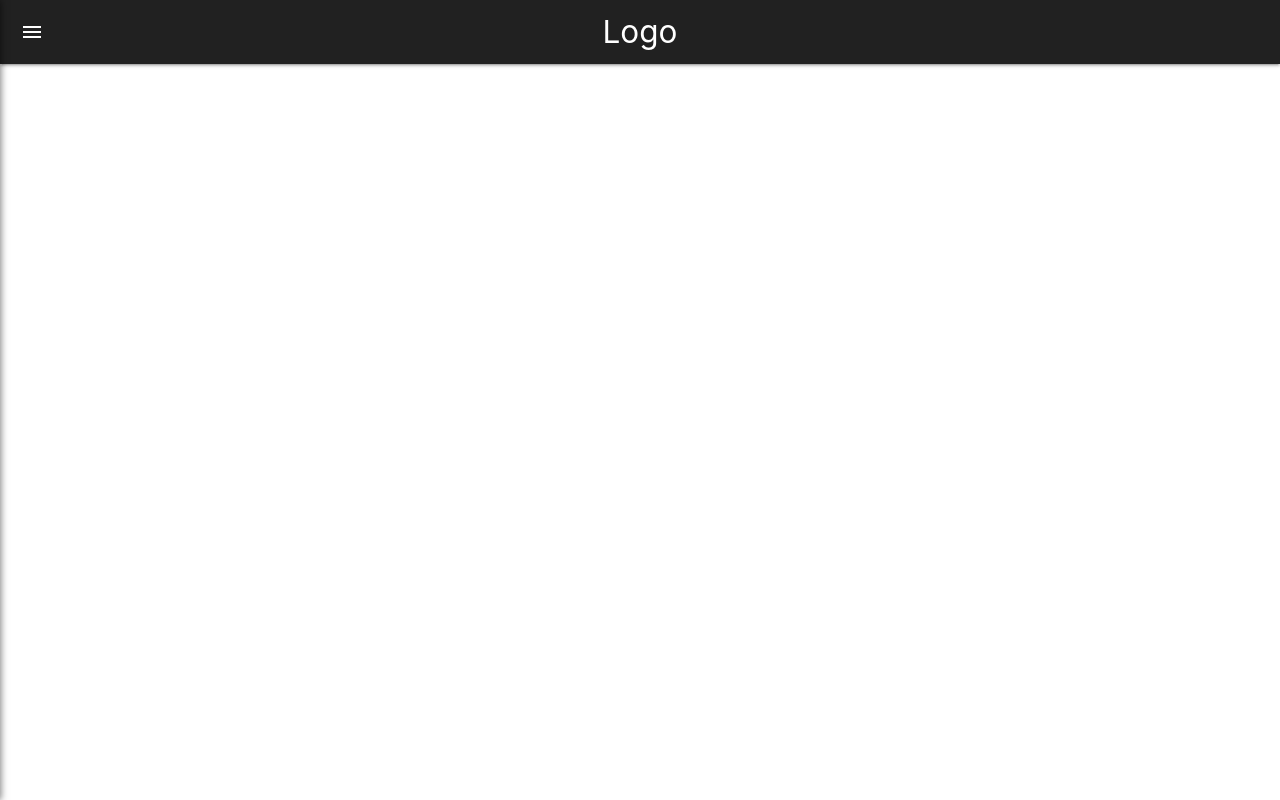
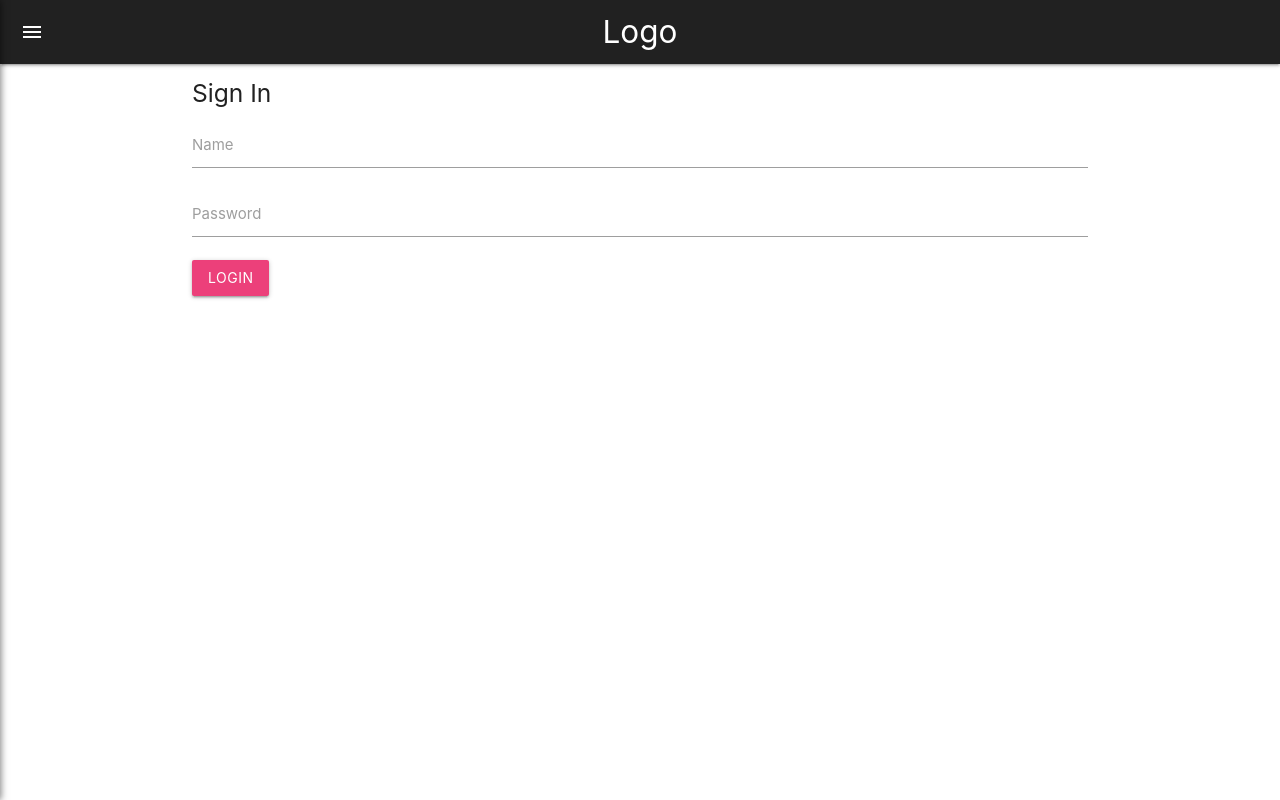
Before and after one commit to anirudh1200/Submission-Tracker-Web-App, a React (Create React App) app: page /signin in a window 1280 px wide. Built offline with nearby package versions, Linux system fonts and the light colour scheme.

Commit message:
Signin page and route successfully added

```diff
--- a/src/App.js
+++ b/src/App.js
@@ -5,6 +5,7 @@
 import Backdrop from './components/backdrop/Backdrop';
 import Dashboard from './components/dashboard/Dashboard';
 import SubmissionDetails from './components/submission/SubmissionDetails';
+import Signin from './components/auth/Signin';
 import './index.css'
 
 class App extends Component {
@@ -38,6 +39,7 @@
                 <Switch>
                     <Route exact path='/' component={Dashboard} />
                     <Route path='/submission/:id' component={SubmissionDetails} />
+                    <Route path='/signin' component={Signin} />
                 </Switch>
                 <SideDrawer show={this.state.sideDrawerOpen} closeit={this.backdropClickHandler} />
                 {backdrop}
--- a/src/components/auth/Signin.js
+++ b/src/components/auth/Signin.js
@@ -0,0 +1,42 @@
+import React, { Component } from 'react';
+
+class Signin extends Component{
+
+    state = {
+        name: '',
+        password: ''
+    }
+
+    handleChange = e => {
+        this.setState({
+            [e.target.id]: e.target.value
+        })
+    }
+    handleSubmit = e => {
+        e.preventDefault();
+        console.log(this.state);
+    }
+
+    render(){
+        return(
+            <div className="container">
+                <form onSubmit={this.handleSubmit} className="white">
+                    <h5 className="grey-text text-darken-4">Sign In</h5>
+                    <div className="input-field">
+                        <label htmlFor="name">Name</label>
+                        <input type="text" id="name" onChange={this.handleChange} />
+                    </div>
+                    <div className="input-field">
+                        <label htmlFor="password">Password</label>
+                        <input type="password" id="password" onChange={this.handleChange} />
+                    </div>
+                    <div className="input-field">
+                        <button className="btn pink lighten-1 z-depth-1">Login</button>
+                    </div>
+                </form>
+            </div>
+        )
+    }
+}
+
+export default Signin
```
